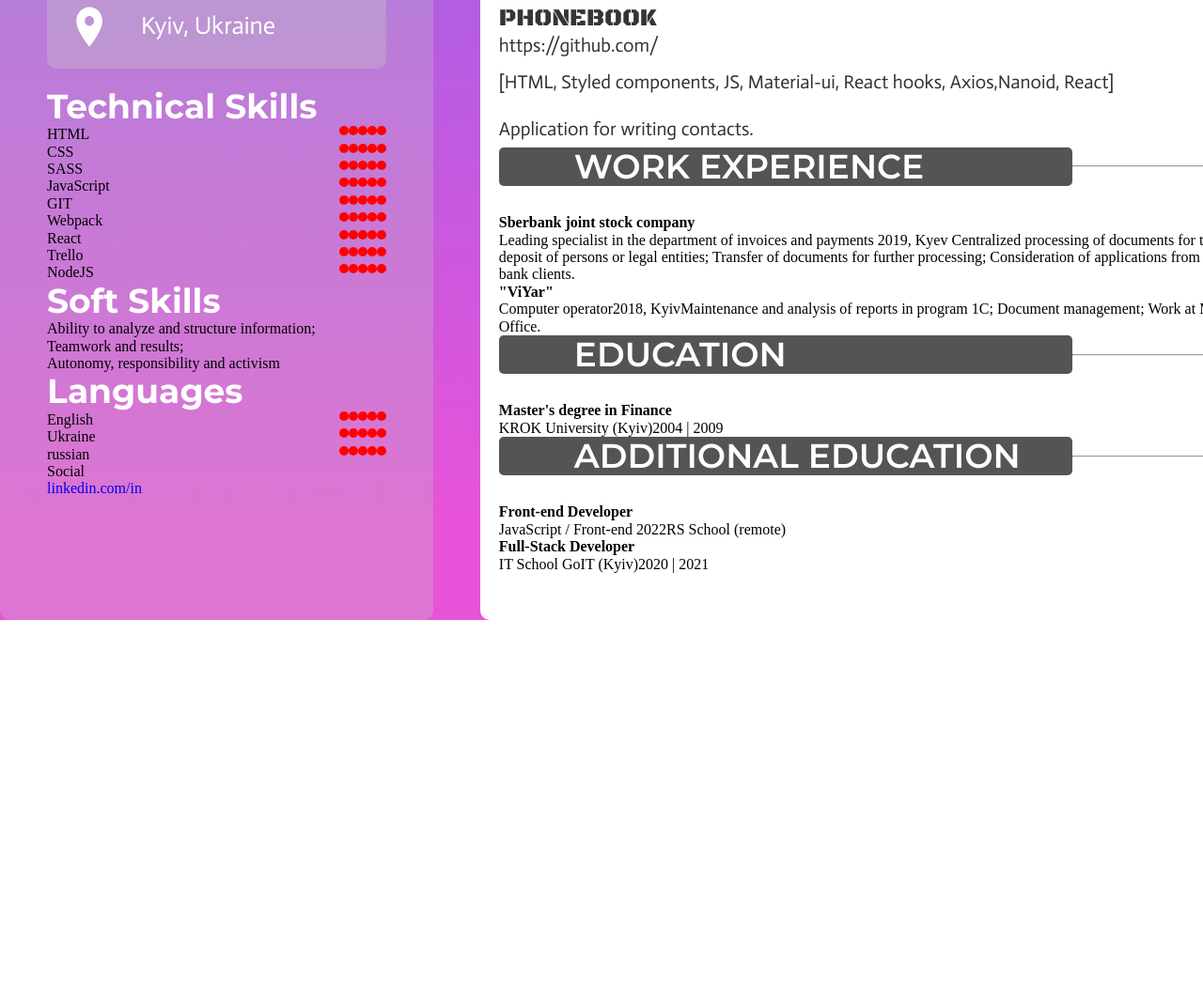
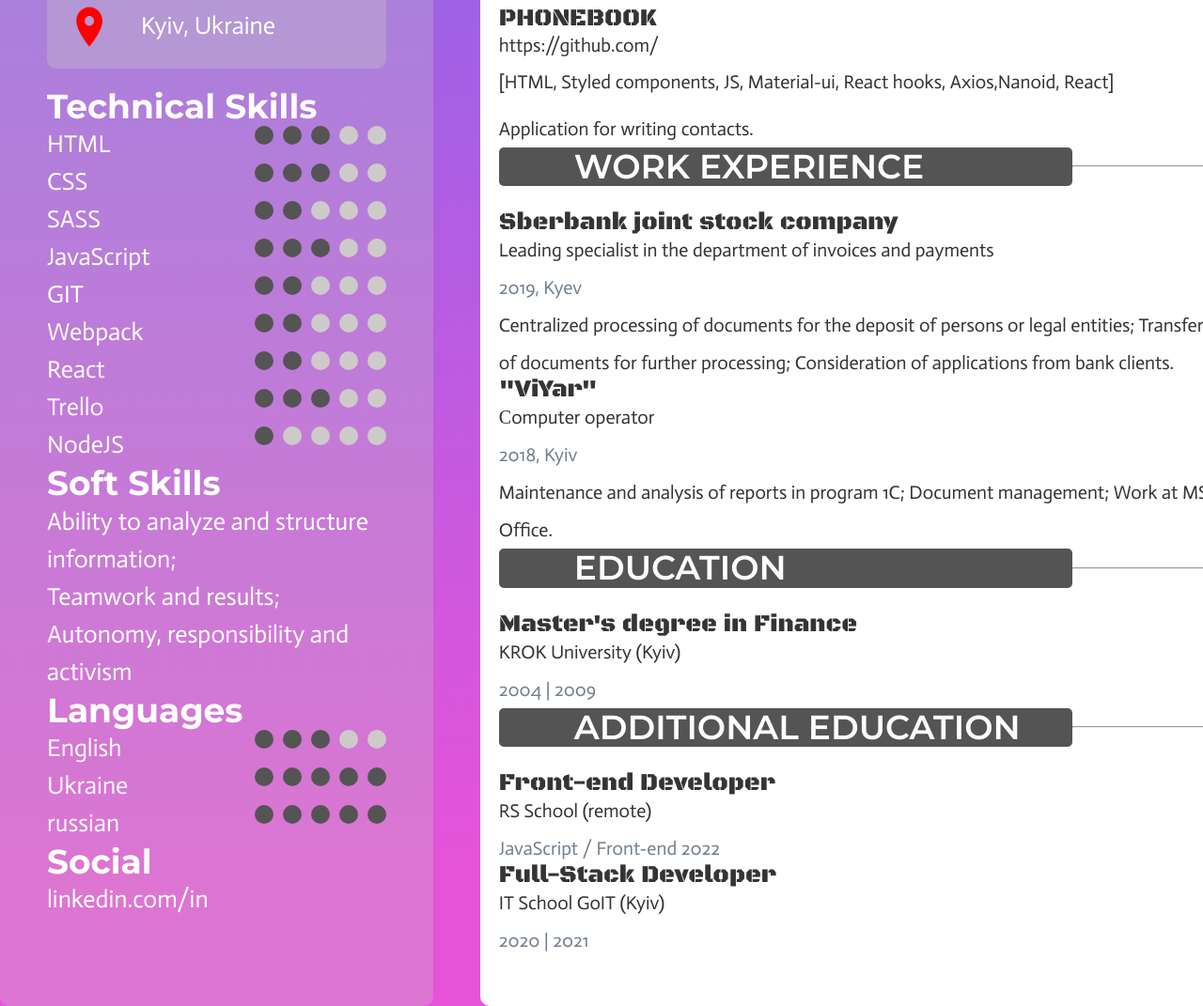
Before and after one commit to inna-dmytrenko/cv, a website: page src/index.html in a window 1280 px wide. Shown: the part 1090-2161 px from the top of the page at 94% size. Before the commit the page ends 1750 px from the top, so only its background shows below. Drawn offline with Linux system fonts and the light colour scheme.

Commit message:
feat: add style work adn education

```diff
--- a/src/index.html
+++ b/src/index.html
@@ -92,94 +92,103 @@
           <ul class="tech-skills__list">
             <h3 class="subtitle">Technical Skills</h3>
             <li class="tech-skills__item">
-              <div>HTML</div>
+              <span class="tech">HTML</span>
               <div class="circle__list">
                 <div class="circle"></div>
                 <div class="circle"></div>
                 <div class="circle"></div>
-                <div class="circle"></div>
-                <div class="circle"></div>
+                <div class="circle grey"></div>
+                <div class="circle grey"></div>
               </div>
             </li>
             <li class="tech-skills__item">
-              <span>CSS</span>
+              <span class="tech">CSS</span>
               <div class="circle__list">
                 <div class="circle"></div>
                 <div class="circle"></div>
                 <div class="circle"></div>
-                <div class="circle"></div>
-                <div class="circle"></div>
+                <div class="circle grey"></div>
+                <div class="circle grey"></div>
               </div>
             </li>
 
             <li class="tech-skills__item">
-              SASS
+              <span class="tech">
+                SASS
+              </span>
+              <div class="circle__list">
+                <div class="circle"></div>
+                <div class="circle"></div>
+                <div class="circle grey"></div>
+                <div class="circle grey"></div>
+                <div class="circle grey"></div>
+              </div>
+            </li>
+            <li class="tech-skills__item">
+              <span class="tech">
+                JavaScript
+              </span>
               <div class="circle__list">
                 <div class="circle"></div>
                 <div class="circle"></div>
                 <div class="circle"></div>
+                <div class="circle grey"></div>
+                <div class="circle grey"></div>
+            </li>
+            <li class="tech-skills__item">
+              <span class="tech">
+                GIT
+              </span>
+              <div class="circle__list">
                 <div class="circle"></div>
                 <div class="circle"></div>
+                <div class="circle grey"></div>
+                <div class="circle grey"></div>
+                <div class="circle grey"></div>
               </div>
             </li>
             <li class="tech-skills__item">
-              JavaScript
+              <span class="tech">
+                Webpack
+              </span>
+              <div class="circle__list">
+                <div class="circle"></div>
+                <div class="circle"></div>
+                <div class="circle grey"></div>
+                <div class="circle grey"></div>
+                <div class="circle grey"></div>
+              </div>
+            </li>
+            <li class="tech-skills__item">
+              <span class="tech">
+                React
+              </span>
+              <div class="circle__list">
+                <div class="circle"></div>
+                <div class="circle"></div>
+                <div class="circle grey"></div>
+                <div class="circle grey"></div>
+                <div class="circle grey"></div>
+              </div>
+            </li>
+            <li class="tech-skills__item">
+              <span class="tech">Trello</span>
               <div class="circle__list">
                 <div class="circle"></div>
                 <div class="circle"></div>
                 <div class="circle"></div>
-                <div class="circle"></div>
-                <div class="circle"></div>
+                <div class="circle grey"></div>
+                <div class="circle grey"></div>
               </div>
             </li>
             <li class="tech-skills__item">
-              GIT
+              <span class="tech">NodeJS</span>
               <div class="circle__list">
                 <div class="circle"></div>
-                <div class="circle"></div>
-                <div class="circle"></div>
-                <div class="circle"></div>
-                <div class="circle"></div>
-              </div>
-            </li>
-            <li class="tech-skills__item">
-              Webpack
-              <div class="circle__list">
-                <div class="circle"></div>
-                <div class="circle"></div>
-                <div class="circle"></div>
-                <div class="circle"></div>
-                <div class="circle"></div>
-              </div>
-            </li>
-            <li class="tech-skills__item">
-              React
-              <div class="circle__list">
-                <div class="circle"></div>
-                <div class="circle"></div>
-                <div class="circle"></div>
-                <div class="circle"></div>
-                <div class="circle"></div>
-              </div>
-            </li>
-            <li class="tech-skills__item">
-              <div>Trello</div>
-              <div class="circle__list">
-                <div class="circle"></div>
-                <div class="circle"></div>
-                <div class="circle"></div>
-                <div class="circle"></div>
-                <div class="circle"></div>
-              </div>
-            </li>
-            <li class="tech-skills__item">
-              <div>NodeJS</div>
-              <div class="circle__list">
-                <div class="circle"></div>
-                <div class="circle"></div>
-                <div class="circle"></div>
-                <div class="circle"></div>
-                <div class="circle"></div>
+                <div class="circle grey"></div>
+                <div class="circle grey"></div>
+                <div class="circle grey"></div>
+                <div class="circle grey"></div>
               </div>
             </li>
           </ul>
@@ -196,17 +205,17 @@
           <ul class="tech-skills__list">
             <h3 class="subtitle">Languages</h3>
             <li class="tech-skills__item">
-              <div>English</div>
+              <span class="tech">English</span>
               <div class="circle__list">
+                <div class="circle "></div>
+                <div class="circle "></div>
                 <div class="circle"></div>
-                <div class="circle"></div>
-                <div class="circle"></div>
-                <div class="circle"></div>
-                <div class="circle"></div>
+                <div class="circle grey"></div>
+                <div class="circle grey"></div>
               </div>
             </li>
             <li class="tech-skills__item">
-              <span>Ukraine</span>
+              <span class="tech">Ukraine</span>
               <div class="circle__list">
                 <div class="circle"></div>
                 <div class="circle"></div>
@@ -217,7 +226,7 @@
             </li>
 
             <li class="tech-skills__item">
-              russian
+             <span class="tech">russian</span>
               <div class="circle__list">
                 <div class="circle"></div>
                 <div class="circle"></div>
@@ -228,8 +237,8 @@
             </li>
           </ul>
           <div>
-            <span>Social</span>
-            <a href="https://www.linkedin.com/in/inna-dmytrenko/?locale=en_US"
+            <span class="subtitle">Social</span>
+            <a class="soft-skills__item" href="https://www.linkedin.com/in/inna-dmytrenko/?locale=en_US"
               >linkedin.com/in</a
             >
           </div>
@@ -334,13 +343,13 @@
 
             <ul>
               <li>
-                <h4>Sberbank joint stock company</h4>
-                <span
+                <h4 class="project-link__title">Sberbank joint stock company</h4>
+                <span class="project__desc"
                   >Leading specialist in the department of invoices and
                   payments</span
                 >
-                <span>2019, Kyev</span>
-                <span
+                <p class="project__desc year" >2019, Kyev</p>
+                <span class="project__desc"
                   >Centralized processing of documents for the deposit of
                   persons or legal entities; Transfer of documents for further
                   processing; Consideration of applications from bank
@@ -348,9 +357,9 @@
                 >
               </li>
               <li>
-                <h4>"ViYar"</h4>
-                <span>Сomputer operator</span><span>2018, Kyiv</span
-                ><span
+                <h4 class="project-link__title">"ViYar"</h4>
+                <span class="project__desc">Сomputer operator</span><p class="project__desc year" >2018, Kyiv</p
+                ><span class="project__desc"
                   >Maintenance and analysis of reports in program 1C; Document
                   management; Work at MS Office.
                 </span>
@@ -363,8 +372,8 @@
               <hr width="160" />
             </div>
 
-            <h4>Master's degree in Finance</h4>
-            <span>KROK University (Kyiv)</span><span>2004 | 2009 </span>
+            <h4 class="project-link__title">Master's degree in Finance</h4>
+            <span class="project__desc">KROK University (Kyiv)</span><p class="project__desc year">2004 | 2009 </p>
           </section>
           <section class="additional-education">
             <div class="hr">
@@ -374,13 +383,13 @@
 
             <ul>
               <li>
-                <h4>Front-end Developer</h4>
-                <span>JavaScript / Front-end 2022</span
-                ><span>RS School (remote) </span>
+                <h4 class="project-link__title">Front-end Developer</h4>
+                <p class="project__desc">RS School (remote) </p>
+                <p class="project__desc year">JavaScript / Front-end 2022</p                >
               </li>
               <li>
-                <h4>Full-Stack Developer</h4>
-                <span>IT School GoIT (Kyiv)</span><span>2020 | 2021</span>
+                <h4 class="project-link__title">Full-Stack Developer</h4>
+                <span class="project__desc">IT School GoIT (Kyiv)</span><p class="project__desc year">2020 | 2021</p>
               </li>
             </ul>
           </section>
--- a/src/style/style.css
+++ b/src/style/style.css
@@ -146,7 +146,31 @@ background-color: #0fb64149;
         font-size: 36px;
         color: #FFFFFF
 }
+.tech{
+    font-family: 'Actor';
+        font-style: normal;
+        font-weight: 400;
+        font-size: 26px;
+        line-height: 40px;
+        /* or 69% */
+
+
+        color: #FAFAFA;
+}
 /* -----------------------------END TECHNICAL SKILLS------------------------------ */
+/* -----------------------------SOFT SKILLS------------------------------ */
+.soft-skills__item{
+    font-family: 'Actor';
+        font-style: normal;
+        font-weight: 400;
+        font-size: 26px;
+        line-height: 40px;
+        /* or 154% */
+
+
+        color: #FFFFFF;
+}
+/* -----------------------------END SOFT SKILLS------------------------------ */
 /* -----------------------------HOME------------------------------ */
 
 .home{
@@ -240,18 +264,30 @@ background-color: #0fb64149;
 }
 
 /* -----------------------------END PROJECT------------------------------ */
+/* -----------------------------WORK EXPERIENCE------------------------------ */
+.year{
+    color: #73808D;
+}
+/* -----------------------------END WORK EXPERIENCE------------------------------ */
+/* -----------------------------EDUCATION------------------------------ */
+/* -----------------------------END EDUCATION------------------------------ */
+/* -----------------------------ADDITIONAL EDUCATION------------------------------ */
+/* -----------------------------END ADDITIONAL EDUCATION------------------------------ */
 .circle {
 
-    width: 10px;
-    height: 10px;
-    background: red;
+    width: 20px;
+    height: 20px;
+    background: #545454;
     -moz-border-radius: 50px;
     -webkit-border-radius: 50px;
     border-radius: 50px;
 }
+.circle.grey{
+    background-color: #CECACA;
+}
 .circle__list{
     display: flex;
-
+  gap: 10px;
     /* align-items: center; */
     /* text-align: center; */
 }
```
